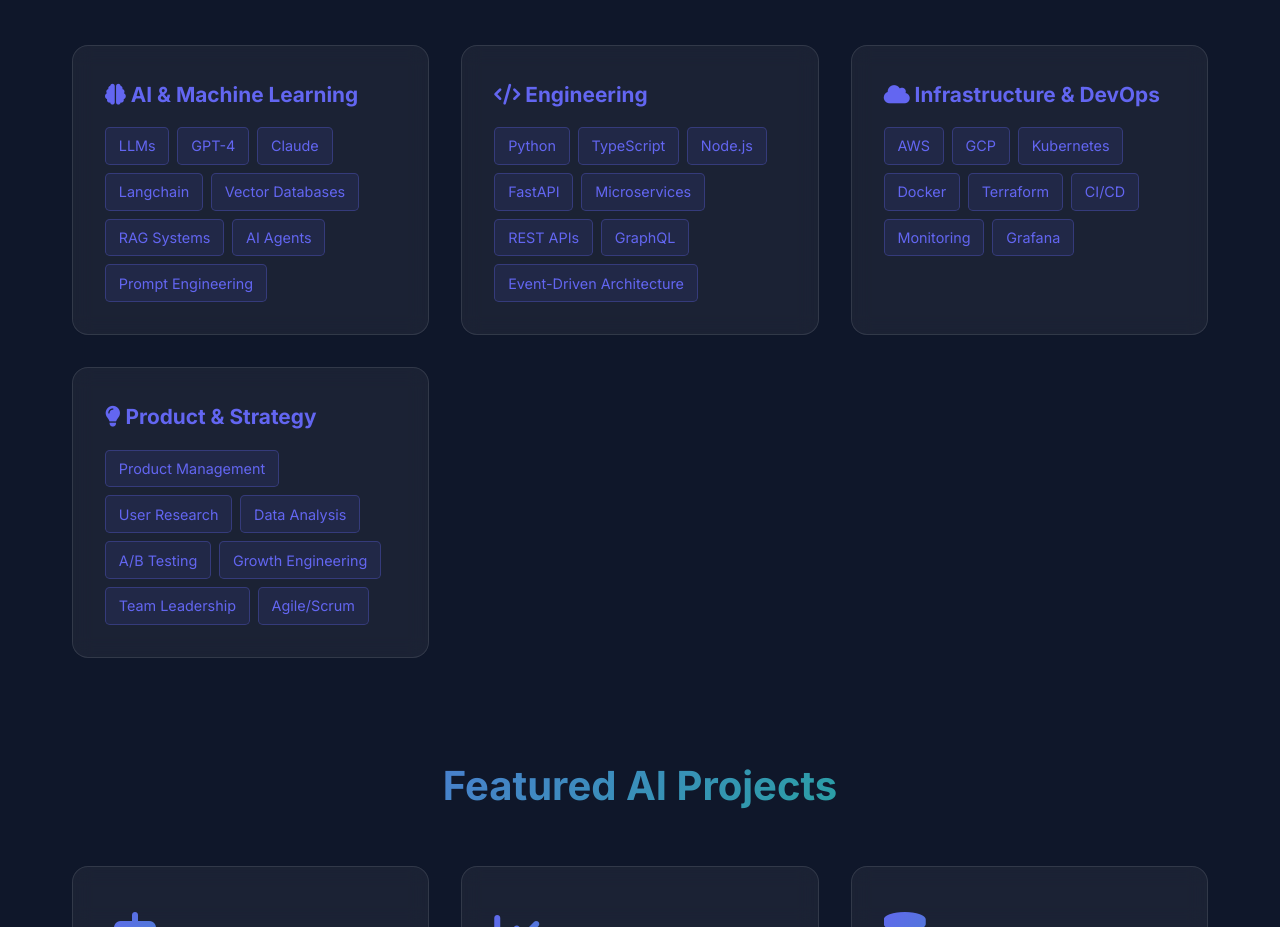
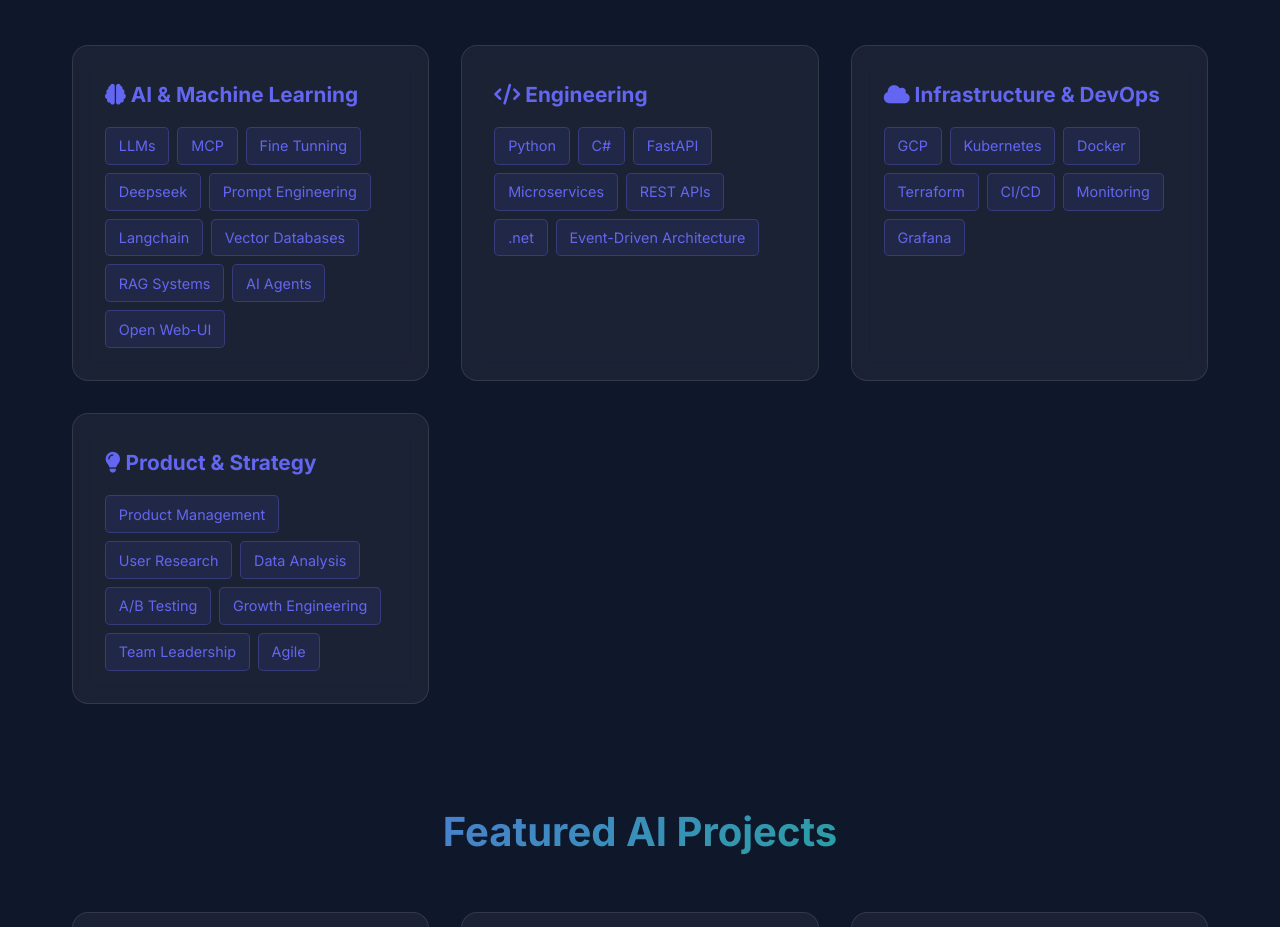
Before and after one commit to nemmyam/cv, a plain HTML site: page index.html in a window 1280 px wide. Shown: the part 2840-3767 px from the top of the page. Drawn offline with Linux system fonts and the light colour scheme.

Commit message:
fix wording

```diff
--- a/index.html
+++ b/index.html
@@ -619,32 +619,32 @@
                     <h3><i class="fas fa-brain"></i> AI & Machine Learning</h3>
                     <div class="skill-tags">
                         <span class="skill-tag">LLMs</span>
-                        <span class="skill-tag">GPT-4</span>
-                        <span class="skill-tag">Claude</span>
+                        <span class="skill-tag">MCP</span>
+                        <span class="skill-tag">Fine Tunning</span>
+                        <span class="skill-tag">Deepseek</span>
+                        <span class="skill-tag">Prompt Engineering</span>
                         <span class="skill-tag">Langchain</span>
                         <span class="skill-tag">Vector Databases</span>
                         <span class="skill-tag">RAG Systems</span>
                         <span class="skill-tag">AI Agents</span>
-                        <span class="skill-tag">Prompt Engineering</span>
+                        <span class="skill-tag">Open Web-UI</span>
                     </div>
                 </div>
                 <div class="skill-category">
                     <h3><i class="fas fa-code"></i> Engineering</h3>
                     <div class="skill-tags">
                         <span class="skill-tag">Python</span>
-                        <span class="skill-tag">TypeScript</span>
-                        <span class="skill-tag">Node.js</span>
+                        <span class="skill-tag">C#</span>
                         <span class="skill-tag">FastAPI</span>
                         <span class="skill-tag">Microservices</span>
                         <span class="skill-tag">REST APIs</span>
-                        <span class="skill-tag">GraphQL</span>
+                        <span class="skill-tag">.net</span>
                         <span class="skill-tag">Event-Driven Architecture</span>
                     </div>
                 </div>
                 <div class="skill-category">
                     <h3><i class="fas fa-cloud"></i> Infrastructure & DevOps</h3>
                     <div class="skill-tags">
-                        <span class="skill-tag">AWS</span>
                         <span class="skill-tag">GCP</span>
                         <span class="skill-tag">Kubernetes</span>
                         <span class="skill-tag">Docker</span>
@@ -663,7 +663,7 @@
                         <span class="skill-tag">A/B Testing</span>
                         <span class="skill-tag">Growth Engineering</span>
                         <span class="skill-tag">Team Leadership</span>
-                        <span class="skill-tag">Agile/Scrum</span>
+                        <span class="skill-tag">Agile</span>
                     </div>
                 </div>
             </div>
```
